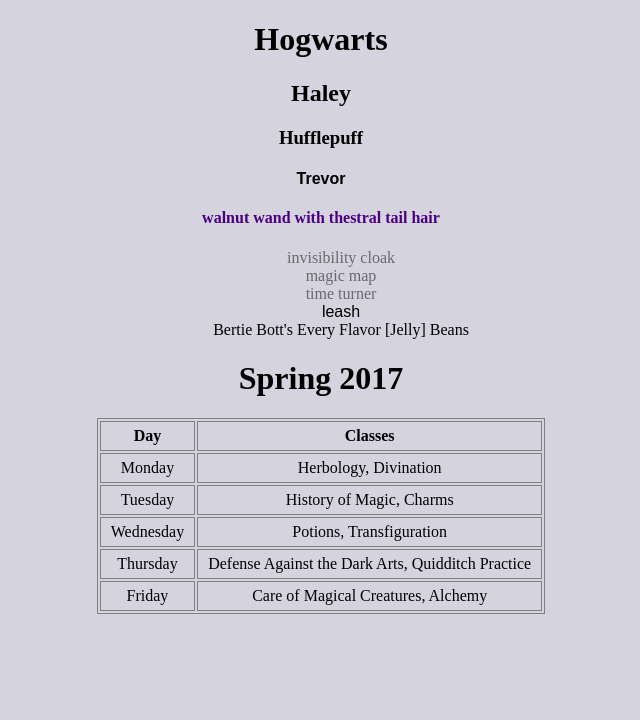
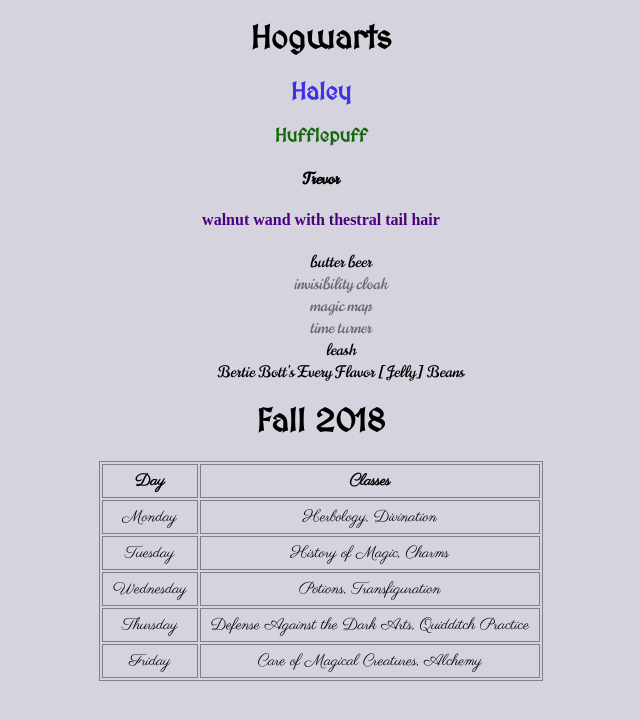
Before and after one commit to zitzmah/jQuery-Magic, a plain HTML site: page index.html in a window 1280 px wide. Shown: the whole page, without its empty margins (319-959 px from the left). Drawn offline with nearby package versions, Linux system fonts and the light colour scheme.

Commit message:
Commit 7 - I am getting more comfortable with ambiguous instructions

```diff
--- a/app.js
+++ b/app.js
@@ -36,7 +36,7 @@ $(() => {
     //**************************************** */
     //YEAR THREE
     //**************************************** */
-    const $ul = $("<ul>").attr("storage", "trunk")
+    const $ul = $("<ul>").attr("storage", "trunk");
 
     const $butterBeer = $("<li>").text("butter beer")
     const $invisibilityCloak = $("<li>").addClass("secret").text("invisibility cloak")
@@ -53,7 +53,8 @@ $(() => {
     //YEAR FOUR
     //*************************************** */
     const $table = $("<table>")
-    $container.append($("<h1>").text("Spring 2017")).before($table)
+    const $semester = $("<h1>").text("Spring 2017")
+    $container.append($semester).before($table)
     const $thead = $("<thead>")
     const $th1 = $("<th>").text("Day")
     const $th2 = $("<th>").text("Classes")
@@ -124,4 +125,18 @@ $(() => {
     $leash.addClass("cabbage")
     // Fix your pet's leash by removing the class of cabbage (be sure to keep your pet's leash's original class)
     $leash.removeClass("cabbage")
+
+    /******************************************** */
+    //YEAR SEVEN
+    /******************************************** */
+    $semester.text("Fall 2018")
+    // Celebrate by buying more butter beer! Append a list item with the text 'Butter beer' as the first list item inside your unordered list with the value of trunk
+    $ul.prepend($butterBeer)
+    // Whoops! You broke your trunk when you stood on it while singing karaoke. Get a new storage container for your stuff; replace the unodered list's property of trunk with a new property of chest
+    $ul.attr("storage", "chest")
+    console.log($ul)
+
+    // Add some CSS to your page. Feel free to experiment and make this page your own
+    // Take a screenshot of your page and add it to your homework folder
+
 });
--- a/index.html
+++ b/index.html
@@ -9,6 +9,10 @@
         integrity="sha256-eKhayi8LEQwp4NKxN+CfCh+3qOVUtJn3QNZ0TciWLP4=" crossorigin="anonymous"></script>
     <link rel="stylesheet" href="./main.css">
     <script type="text/javascript" src="./app.js"> defer</script>
+    <link rel="preconnect" href="https://fonts.googleapis.com">
+    <link rel="preconnect" href="https://fonts.gstatic.com" crossorigin>
+    <link href="https://fonts.googleapis.com/css2?family=MedievalSharp&family=Norican&family=Parisienne&display=swap"
+        rel="stylesheet">
 
 </head>
 
--- a/main.css
+++ b/main.css
@@ -8,12 +8,25 @@ body {
 
 }
 
+h1, h2, h3{
+    font-family: "MedievalSharp";
+}
+
 .secret {
     opacity: 0.5;
 }
 
-ul {
+h2{
+    color:#3f30e6;
+}
+
+h3{
+    color:#14690c
+}
+
+ul, .toad {
     list-style-type: none;
+    font-family: "Norican";
 }
 
 table,
@@ -22,6 +35,7 @@ td {
     border-width: 1px;
     border-color: grey;
     border-style: solid;
+    font-family: "Parisienne";
 
 }
 
```
